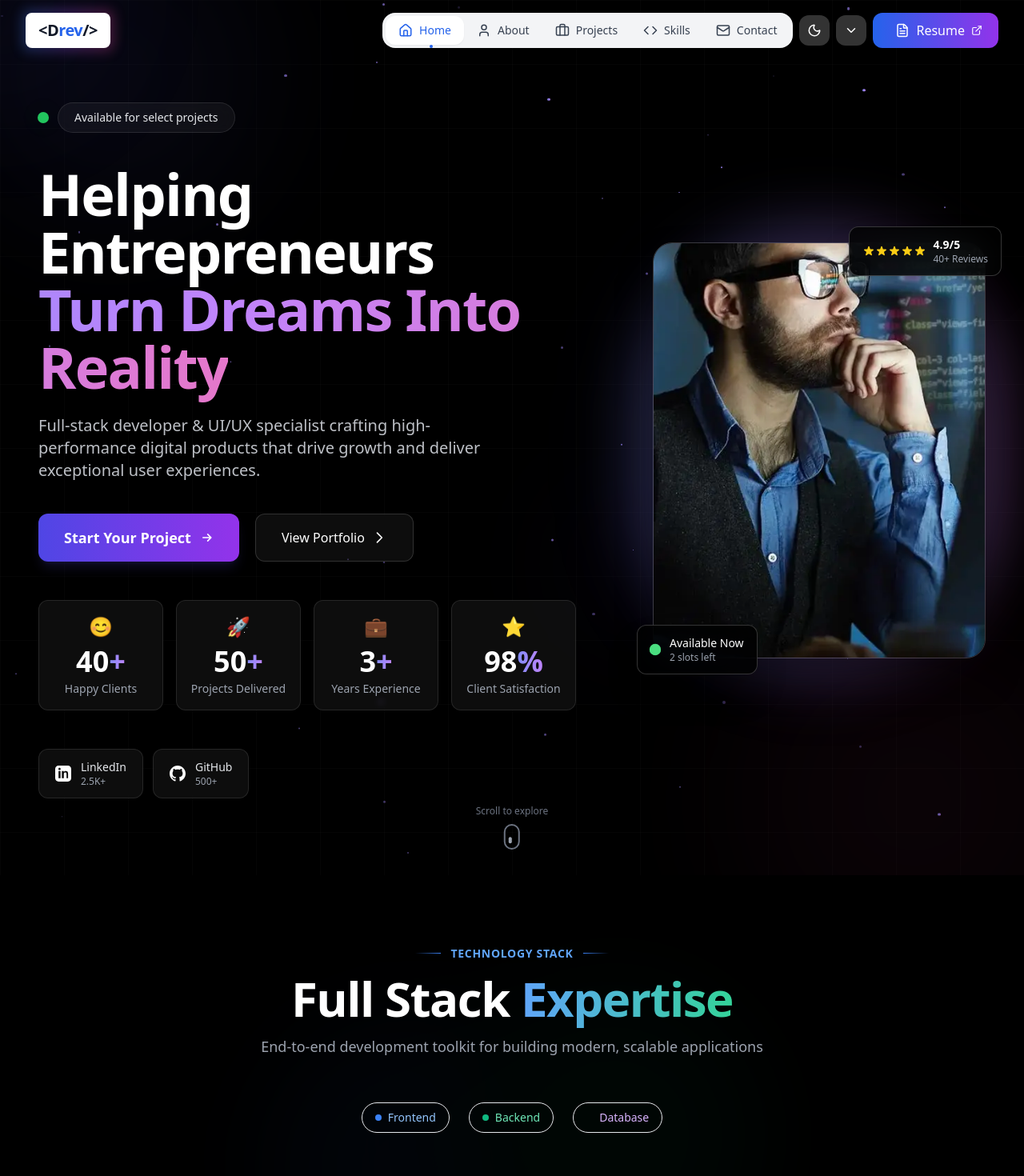
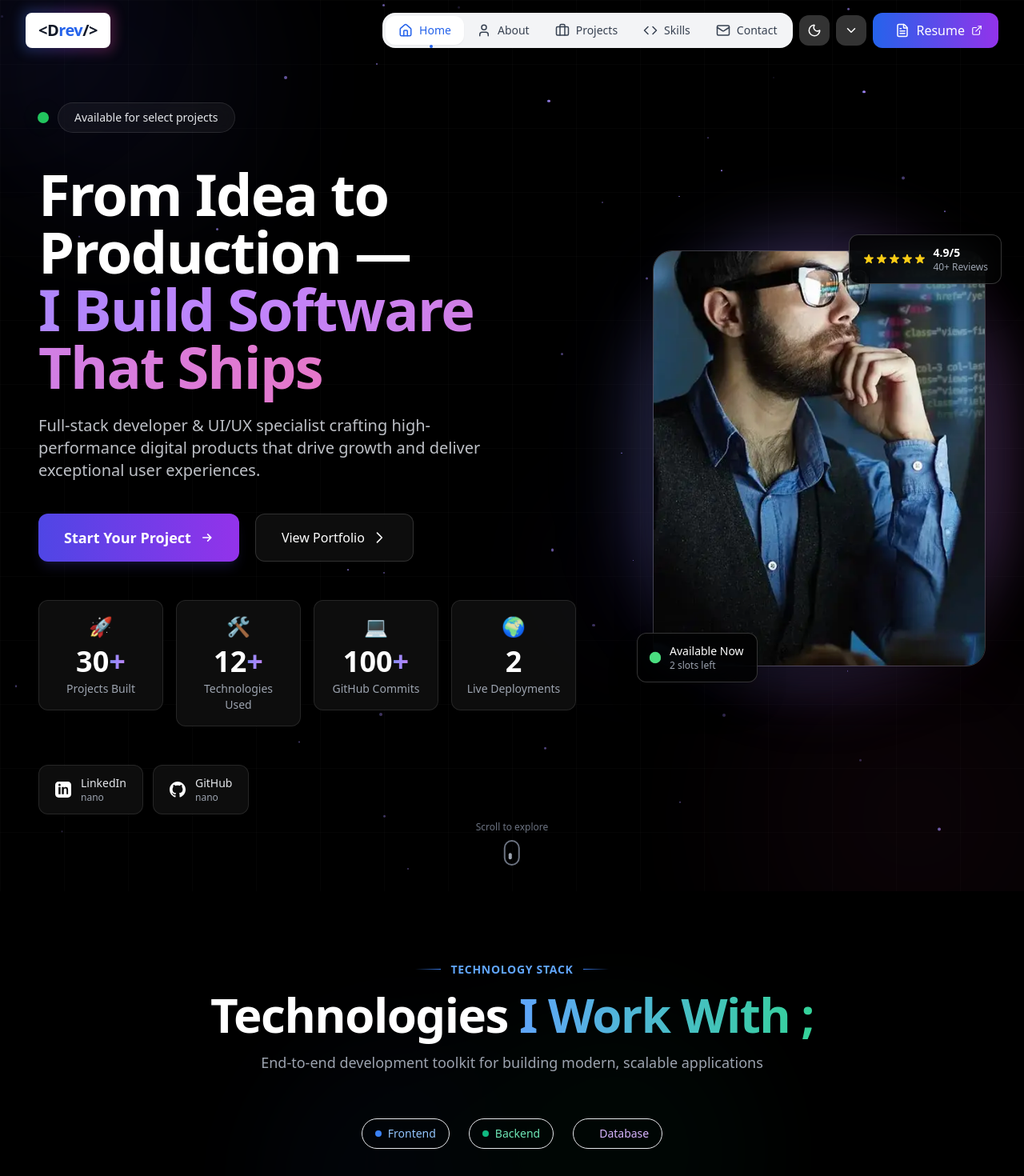
Before and after one commit to skillibeng-ctrl/portfolio, a React (Vite) app: page / in a window 1280 px wide. Shown: the top 1470 px of the page at 80% size. Built offline with nearby package versions, Linux system fonts and the light colour scheme.

Commit message:
fix: remove stack badge and update tech stack data

```diff
--- a/src/components/Home.jsx
+++ b/src/components/Home.jsx
@@ -18,32 +18,24 @@ const useMediaQuery = (query) => {
 
     return () => media.removeEventListener('change', listener);
   }, [query]);
-
   return matches;
 };
-
 const useReducedMotion = () => {
   const [prefersReducedMotion, setPrefersReducedMotion] = useState(false);
-
   useEffect(() => {
     const mediaQuery = window.matchMedia('(prefers-reduced-motion: reduce)');
     setPrefersReducedMotion(mediaQuery.matches);
 
     const listener = (event) => setPrefersReducedMotion(event.matches);
     mediaQuery.addEventListener('change', listener);
-
     return () => mediaQuery.removeEventListener('change', listener);
   }, []);
-
   return prefersReducedMotion;
 };
-
 const useMousePosition = () => {
   const [position, setPosition] = useState({ x: 0, y: 0 });
-
   useEffect(() => {
     let rafId;
-
     const updatePosition = (e) => {
       rafId = requestAnimationFrame(() => {
         setPosition({ x: e.clientX, y: e.clientY });
@@ -62,10 +54,10 @@ const useMousePosition = () => {
 
 // ============== CONSTANTS ==============
 const STATS = [
-  { value: 40, suffix: "+", label: "Happy Clients", icon: "😊" },
-  { value: 50, suffix: "+", label: "Projects Delivered", icon: "🚀" },
-  { value: 3, suffix: "+", label: "Years Experience", icon: "💼" },
-  { value: 98, suffix: "%", label: "Client Satisfaction", icon: "⭐" }
+  { value: 30, suffix: "+", label: "Projects Built", icon: "🚀" },
+  { value: 12, suffix: "+", label: "Technologies Used", icon: "🛠️" },
+  { value: 100, suffix: "+", label: "GitHub Commits", icon: "💻" },
+  { value: 2, suffix: "", label: "Live Deployments", icon: "🌍" },
 ];
 
 // ============== SUB-COMPONENTS ==============
@@ -221,7 +213,6 @@ GradientOrb.propTypes = {
   delay: PropTypes.number
 };
 
-// ============== MAIN COMPONENT ==============
 export default function Hero() {
   const [isHovered, setIsHovered] = useState(false);
   const mousePosition = useMousePosition();
@@ -231,25 +222,20 @@ export default function Hero() {
   const heroRef = useRef(null);
   const isInView = useInView(heroRef, { once: true, margin: "-100px" });
   const controls = useAnimation();
-
   useEffect(() => {
     if (isInView) {
       controls.start("visible");
     }
   }, [isInView, controls]);
-
-  const parallaxStyle = useMemo(() => {
+   const parallaxStyle = useMemo(() => {
     if (prefersReducedMotion || isMobile) return {};
-
     const moveX = (mousePosition.x - window.innerWidth / 2) / 50;
     const moveY = (mousePosition.y - window.innerHeight / 2) / 50;
-
     return {
       transform: `translate(${moveX}px, ${moveY}px)`,
       transition: 'transform 0.2s ease-out'
     };
   }, [mousePosition, prefersReducedMotion, isMobile]);
-
   const containerVariants = {
     hidden: { opacity: 0 },
     visible: {
@@ -260,7 +246,6 @@ export default function Hero() {
       },
     },
   };
-
   const itemVariants = {
     hidden: { opacity: 0, y: 20 },
     visible: {
@@ -272,7 +257,6 @@ export default function Hero() {
       },
     },
   };
-
   return (
     <section
       ref={heroRef}
@@ -348,10 +332,10 @@ export default function Hero() {
             className="text-4xl sm:text-5xl md:text-6xl lg:text-7xl font-extrabold leading-tight tracking-tight mb-6"
             variants={itemVariants}
           >
-            Helping Entrepreneurs
+           From Idea to Production —
             <br />
             <span className="bg-gradient-to-r from-indigo-400 via-purple-400 to-pink-400 bg-clip-text text-transparent animate-gradient-x">
-              Turn Dreams Into Reality
+              I Build Software That Ships
             </span>
           </motion.h1>
 
@@ -394,14 +378,13 @@ export default function Hero() {
                 </motion.svg>
               </span>
             </motion.button>
-
             <motion.button
               className="group px-8 py-4 rounded-xl border border-white/15 bg-white/5 backdrop-blur-md text-white font-medium hover:bg-white/10 hover:border-white/30 transition-all duration-300"
               whileHover={{ scale: 1.02 }}
               whileTap={{ scale: 0.98 }}
               type="button"
             >
-              <span className="flex items-center gap-2">
+               <span className="flex items-center gap-2">
                 View Portfolio
                 <motion.svg
                   className="w-5 h-5"
@@ -417,8 +400,6 @@ export default function Hero() {
               </span>
             </motion.button>
           </motion.div>
-
-          {/* Stats Grid */}
           <motion.div
             className="grid grid-cols-2 sm:grid-cols-4 gap-4 mb-12"
             variants={itemVariants}
@@ -432,15 +413,14 @@ export default function Hero() {
               />
             ))}
           </motion.div>
-
           {/* Social Proof */}
           <motion.div
             className="flex flex-wrap justify-center lg:justify-start gap-3"
             variants={itemVariants}
           >
             {[
-              { name: "LinkedIn", followers: "2.5K+", url: "https://linkedin.com/in/yourprofile" },
-              { name: "GitHub", followers: "500+", url: "https://github.com/yourusername" },
+              { name: "LinkedIn", followers: "nano", url: "https://linkedin.com/in/yourprofile" },
+              { name: "GitHub", followers: "nano ", url: "https://github.com/skillibeng-ctrl" },
             ].map((social) => (
               <motion.a
                 key={social.name}
@@ -471,7 +451,6 @@ export default function Hero() {
             ))}
           </motion.div>
         </div>
-
         {/* RIGHT – Profile */}
         <motion.div
           className="relative"
@@ -490,7 +469,6 @@ export default function Hero() {
               transition={{ duration: 0.5 }}
               aria-hidden="true"
             />
-
             <motion.div
               className="absolute -inset-4 bg-gradient-to-r from-indigo-400/30 to-purple-400/30 rounded-full blur-2xl"
               animate={{
@@ -499,7 +477,6 @@ export default function Hero() {
               transition={{ duration: 10, repeat: Infinity, ease: "linear" }}
               aria-hidden="true"
             />
-
             <motion.div
               className="relative rounded-3xl overflow-hidden border border-white/20 shadow-2xl shadow-black/50"
               style={{ transformStyle: "preserve-3d", perspective: "1000px" }}
--- a/src/components/Navbar.jsx
+++ b/src/components/Navbar.jsx
@@ -66,7 +66,6 @@ const NavBar = () => {
     return () => mediaQuery.removeEventListener('change', handleChange);
   }, []);
 
-  // Optimized scroll handling with RAF
   useEffect(() => {
     let ticking = false;
 
@@ -100,7 +99,6 @@ const NavBar = () => {
       rootMargin: '-20% 0px -35% 0px',
       threshold: [0, 0.25, 0.5, 0.75, 1],
     };
-
     const observer = new IntersectionObserver((entries) => {
       // Get the section with the highest intersection ratio
       const visibleSection = entries
--- a/src/components/ProcessOverView.jsx
+++ b/src/components/ProcessOverView.jsx
@@ -242,7 +242,6 @@ const ProcessOverview = () => {
               {progress < 100 ? 'Processing Build' : 'Ready for Launch'}
             </span>
           </motion.div>
-
           <motion.h2 variants={itemVariants} style={{
             fontSize: isMobile ? 'clamp(28px, 8vw, 40px)' : 'clamp(40px, 6vw, 72px)',
             fontWeight: 600,
@@ -253,9 +252,8 @@ const ProcessOverview = () => {
             backgroundClip: 'text',
             marginBottom: '12px'
           }}>
-            Development Pipeline
+           My Development Process
           </motion.h2>
-
           <motion.p variants={itemVariants} style={{
             fontSize: isMobile ? '14px' : '18px',
             color: '#9ca3af',
--- a/src/components/StrategySectiom.jsx
+++ b/src/components/StrategySectiom.jsx
@@ -272,7 +272,6 @@
 //             falloffStart={1.2}
 //           />
 //         </div>
-
 //         <div className="max-w-6xl mx-auto relative z-10">
 //           {/* Header */}
 //           <motion.div
--- a/src/components/TechStack.jsx
+++ b/src/components/TechStack.jsx
@@ -72,11 +72,6 @@ const TechCard = memo(({ tech, stackType, isHighlight, index, totalLength }) =>
 });
 
 TechCard.displayName = 'TechCard';
-
-// ============================================================================
-// MEMOIZED LEGEND ITEM
-// ============================================================================
-
 const LegendItem = memo(({ color, label }) => (
   <div className="flex items-center gap-2">
     <div className={`w-2.5 h-2.5 rounded-full bg-${color}-500`} />
@@ -117,10 +112,8 @@ export default function Technologies() {
     ...databaseStack,
   ], []);
 
-  // Duplicate for seamless loop
+
   const items = useMemo(() => [...technologies, ...technologies], [technologies]);
-
-  // Optimized marquee using transform + requestAnimationFrame
   useEffect(() => {
     const track = trackRef.current;
     if (!track) return;
@@ -155,8 +148,6 @@ export default function Technologies() {
       if (rafId) cancelAnimationFrame(rafId);
     };
   }, [paused, isMobile]);
-
-  // Memoize stack type lookup
   const getStackType = useMemo(() => {
     const map = {};
     frontendStack.forEach(t => map[t.name] = 'frontend');
@@ -164,26 +155,21 @@ export default function Technologies() {
     databaseStack.forEach(t => map[t.name] = 'database');
     return map;
   }, []);
-
   const isHighlight = useMemo(() => {
     const set = new Set();
     backendStack.filter(t => t.highlight).forEach(t => set.add(t.name));
     return set;
   }, []);
-
   return (
     <section
       ref={sectionRef}
       className="w-full py-12 md:py-20 bg-black relative overflow-hidden"
     >
-      {/* Static background glow — no animation */}
       <div className="absolute inset-0 overflow-hidden opacity-[0.03] pointer-events-none">
         <div className="absolute top-1/4 left-1/4 w-96 h-96 bg-blue-500 rounded-full blur-3xl" />
         <div className="absolute bottom-1/4 right-1/4 w-96 h-96 bg-emerald-500 rounded-full blur-3xl" />
       </div>
-
       <div className="relative max-w-7xl mx-auto px-4 sm:px-6 lg:px-8">
-
         {/* Header — Simple fade, no spring */}
         <div className="text-center mb-10 md:mb-14">
           {/* Label */}
@@ -194,22 +180,17 @@ export default function Technologies() {
             </span>
             <div className="h-px w-8 bg-gradient-to-l from-transparent to-blue-500" />
           </div>
-
           {/* Title */}
           <h2 className="text-3xl sm:text-4xl md:text-5xl lg:text-6xl font-bold text-white mb-4 tracking-tight">
-            Full Stack{" "}
+            Technologies{" "}
             <span className="text-transparent bg-clip-text bg-gradient-to-r from-blue-400 to-emerald-400">
-              Expertise
+              I Work With ;
             </span>
           </h2>
-
-          {/* Description */}
           <p className="text-gray-400 text-base sm:text-lg max-w-2xl mx-auto leading-relaxed">
             End-to-end development toolkit for building modern, scalable applications
           </p>
         </div>
-
-        {/* Category badges — Static, no animation */}
         <div className="hidden md:flex justify-center gap-6 mb-10">
           {[
             { color: "blue", label: "Frontend" },
@@ -225,8 +206,6 @@ export default function Technologies() {
             </div>
           ))}
         </div>
-
-        {/* Marquee Container */}
         <div
           className="relative mt-8"
           onMouseEnter={() => setPaused(true)}
@@ -234,8 +213,6 @@ export default function Technologies() {
           onTouchStart={() => setPaused(true)}
           onTouchEnd={() => setPaused(false)}
         >
-
-          {/* Edge gradients */}
           <div className="pointer-events-none absolute inset-y-0 left-0 w-24 sm:w-40 md:w-56 z-10"
             style={{
               background: 'linear-gradient(to right, rgba(0,0,0,1) 0%, rgba(0,0,0,0.6) 50%, transparent 100%)',
@@ -246,7 +223,6 @@ export default function Technologies() {
               background: 'linear-gradient(to left, rgba(0,0,0,1) 0%, rgba(0,0,0,0.6) 50%, transparent 100%)',
             }}
           />
-
           <div className="overflow-hidden">
             <div
               ref={trackRef}
@@ -266,8 +242,6 @@ export default function Technologies() {
             </div>
           </div>
         </div>
-
-        {/* Legend — Static */}
         <div className="mt-12 md:mt-16 text-center">
           <div className="inline-flex flex-wrap justify-center gap-6 md:gap-8">
             {[
--- a/src/components/TestimonialCard.jsx
+++ b/src/components/TestimonialCard.jsx
@@ -12,28 +12,28 @@ const testimonials = [
     id: 1,
     name: "Project Collaborator",
     role: "Developer, Project Collaboration",
-    text: "Clear communication, reliable delivery, and solid engineering. Working with skilli felt like having an experienced teammate, not just a freelancer.",
+    text: "Clear communication, reliable delivery, and solid engineering. Working with Drev felt like having an experienced teammate, not just a freelancer.",
     highlight: "Communication & Reliability"
   },
   {
     id: 2,
     name: "Backend Developer",
     role: "Developer, Backend Architecture",
-    text: "skilli helped me refactor a messy API and set up proper error handling. He didn't just fix the issues—he showed me why the changes mattered. The code's been running smoothly ever since.",
+    text: "Drev helped me refactor a messy API and set up proper error handling. He didn't just fix the issues—he showed me why the changes mattered. The code's been running smoothly ever since.",
     highlight: "Backend Architecture"
   },
   {
     id: 3,
     name: "Frontend Developer",
     role: "Developer, Frontend Implementation",
-    text: "I had a design but struggled to bring it to life. skilli turned it into a clean, responsive interface faster than I expected. He explained his decisions along the way, which helped me improve my own frontend skills.",
+    text: "I had a design but struggled to bring it to life. Drev turned it into a clean, responsive interface faster than I expected. He explained his decisions along the way, which helped me improve my own frontend skills.",
     highlight: "Frontend Implementation"
   },
   {
     id: 4,
     name: "Database Developer",
     role: "Developer, Database Optimization",
-    text: "Our queries were slowing everything down. skilli restructured the database, added proper indexing, and walked me through the changes. Performance improved immediately, and I actually understood what he did.",
+    text: "Our queries were slowing everything down. Drev restructured the database, added proper indexing, and walked me through the changes. Performance improved immediately, and I actually understood what he did.",
     highlight: "Database Optimization"
   }
 ];
--- a/src/components/WhatIDeliver.jsx
+++ b/src/components/WhatIDeliver.jsx
@@ -6,7 +6,7 @@ export default function WhatIDeliver() {
       <div className="max-w-7xl mx-auto text-center">
         {/* Heading */}
         <h2 className="text-4xl md:text-5xl font-bold text-white mb-4">
-          What I Deliver
+          Service I Offer
         </h2>
 
         <p className="text-lg text-gray-400 max-w-3xl mx-auto mb-12">
```
